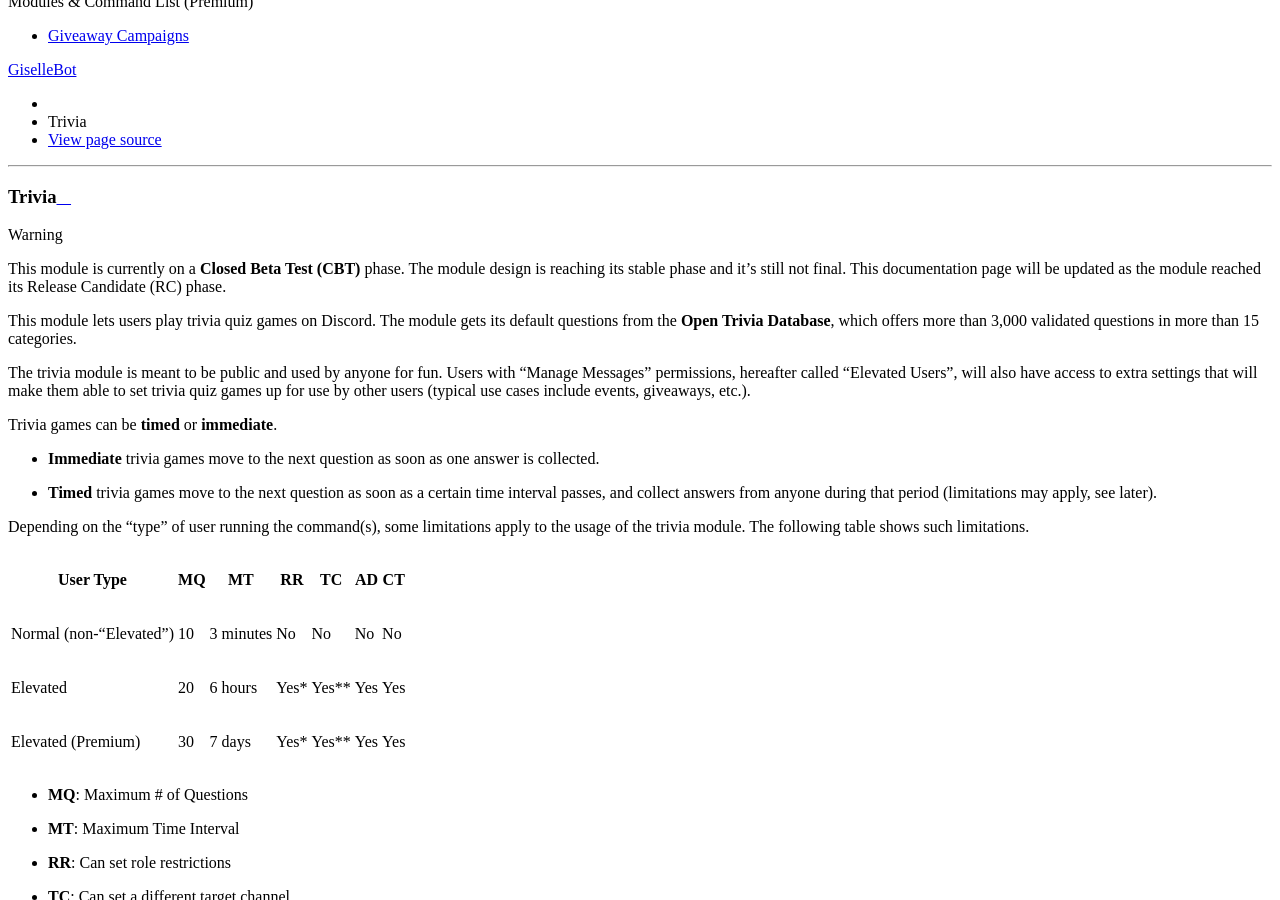
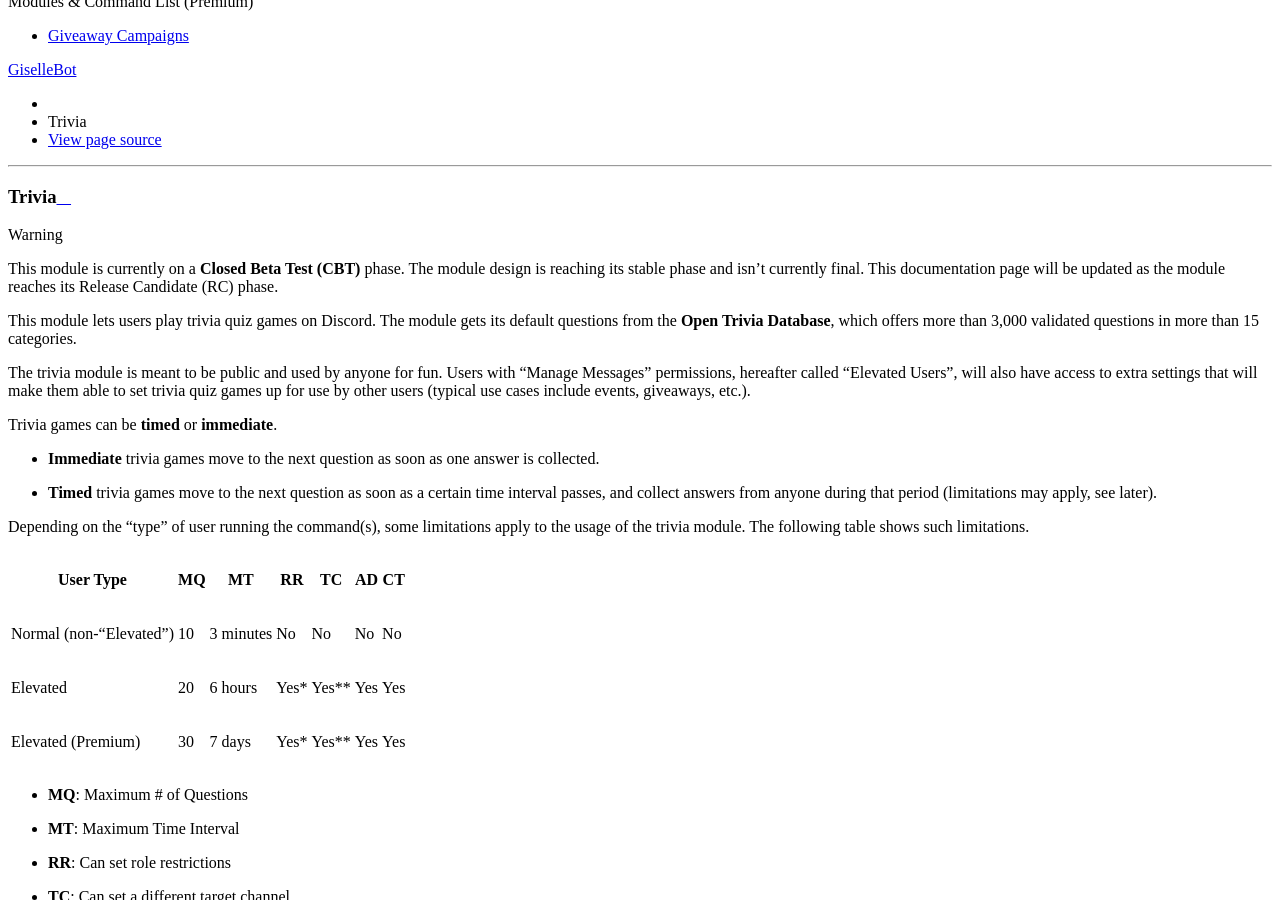
Before and after one commit to cycloptux/GiselleBot-Documentation, a Sphinx documentation site: the page built from docs/source/modules/trivia.rst, in a window 1280 px wide and 900 px high, scrolled down 1778 px. Built offline with Sphinx 7.4.7 and the Read the Docs theme 2.0.0, drawn with Linux system fonts in a browser that asks for light colours.

Commit message:
Fixed a couple words.

```diff
--- a/docs/source/modules/trivia.rst
+++ b/docs/source/modules/trivia.rst
@@ -3,7 +3,7 @@
 ******
 
 .. warning::
-    This module is currently on a **Closed Beta Test (CBT)** phase. The module design is reaching its stable phase and it's still not final. This documentation page will be updated as the module reached its Release Candidate (RC) phase.
+    This module is currently on a **Closed Beta Test (CBT)** phase. The module design is reaching its stable phase and isn't currently final. This documentation page will be updated as the module reaches its Release Candidate (RC) phase.
 
 This module lets users play trivia quiz games on Discord. The module gets its default questions from the **Open Trivia Database**, which offers more than 3,000 validated questions in more than 15 categories.
 
```
